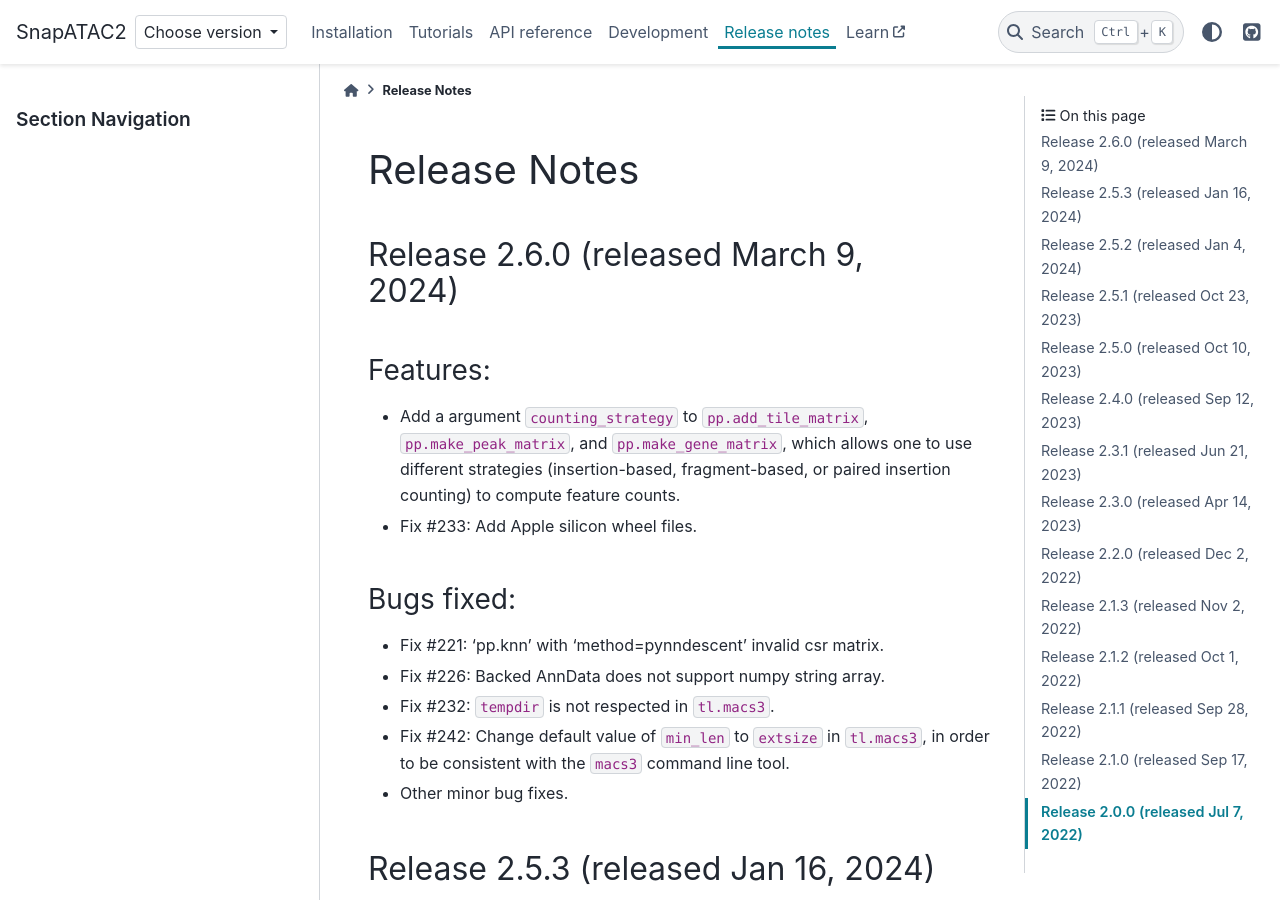
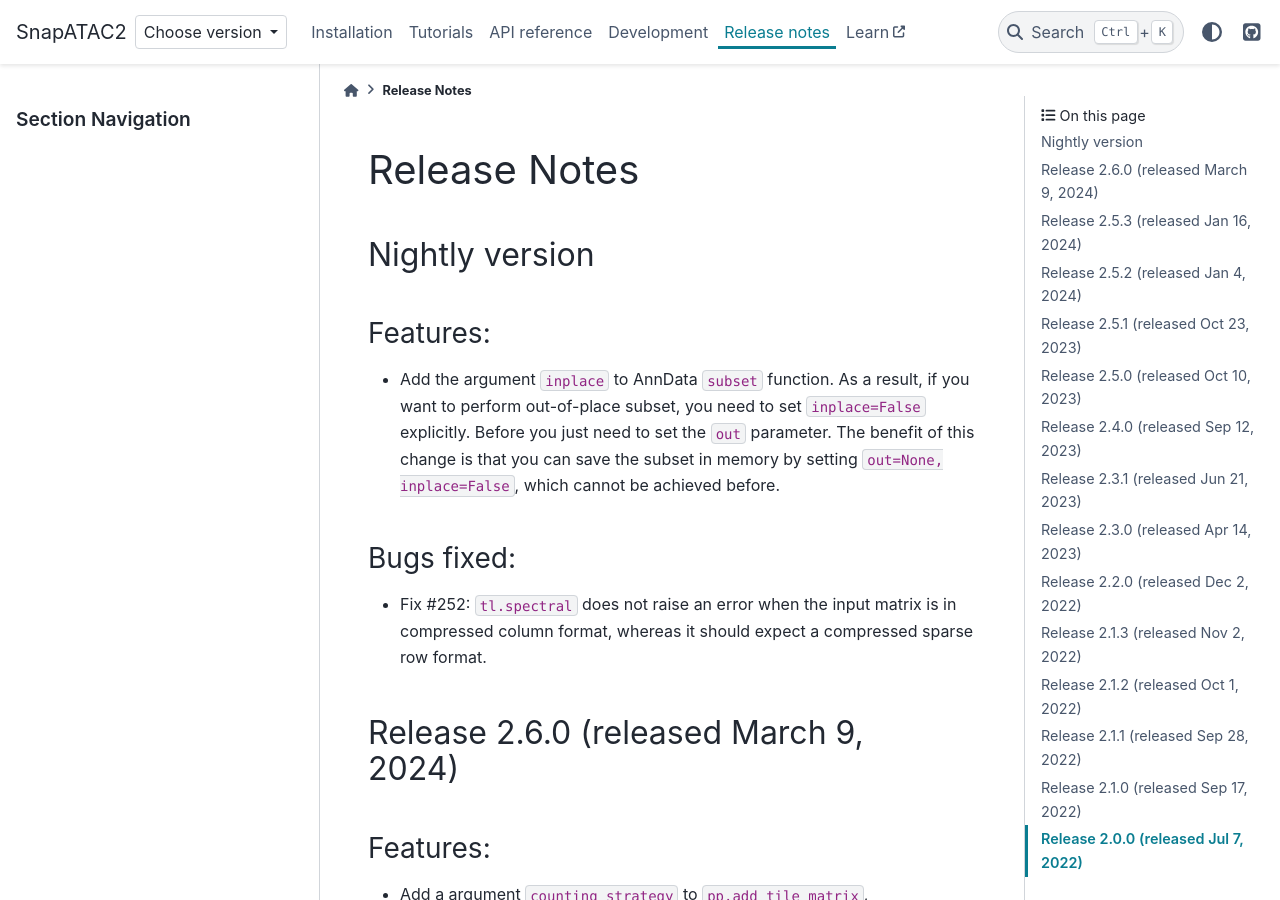
Before and after one commit to kaizhang/SnapATAC2, a Sphinx documentation site: the page built from docs/changelog.md, in a window 1280 px wide and 900 px high. Built offline with Sphinx 7.4.7 and the PyData theme 0.15.4, drawn with Linux system fonts in a browser that asks for light colours; pages that are not in the unit, such as notebooks, are missing from menus; the version number is read from the project's files by our own code.

Commit message:
fix #252

```diff
--- a/docs/changelog.md
+++ b/docs/changelog.md
@@ -1,4 +1,17 @@
 # Release Notes
+
+## Nightly version
+
+### Features:
+  - Add the argument `inplace` to AnnData `subset` function. As a result, if you
+    want to perform out-of-place subset, you need to set `inplace=False` explicitly.
+    Before you just need to set the `out` parameter. The benefit of this change
+    is that you can save the subset in memory by setting `out=None, inplace=False`,
+    which cannot be achieved before.
+
+### Bugs fixed:
+  - Fix #252: `tl.spectral` does not raise an error when the input matrix is in
+    compressed column format, whereas it should expect a compressed sparse row format.
 
 ## Release 2.6.0 (released March 9, 2024)
 
```
Also changed, not shown: 4 other files.
